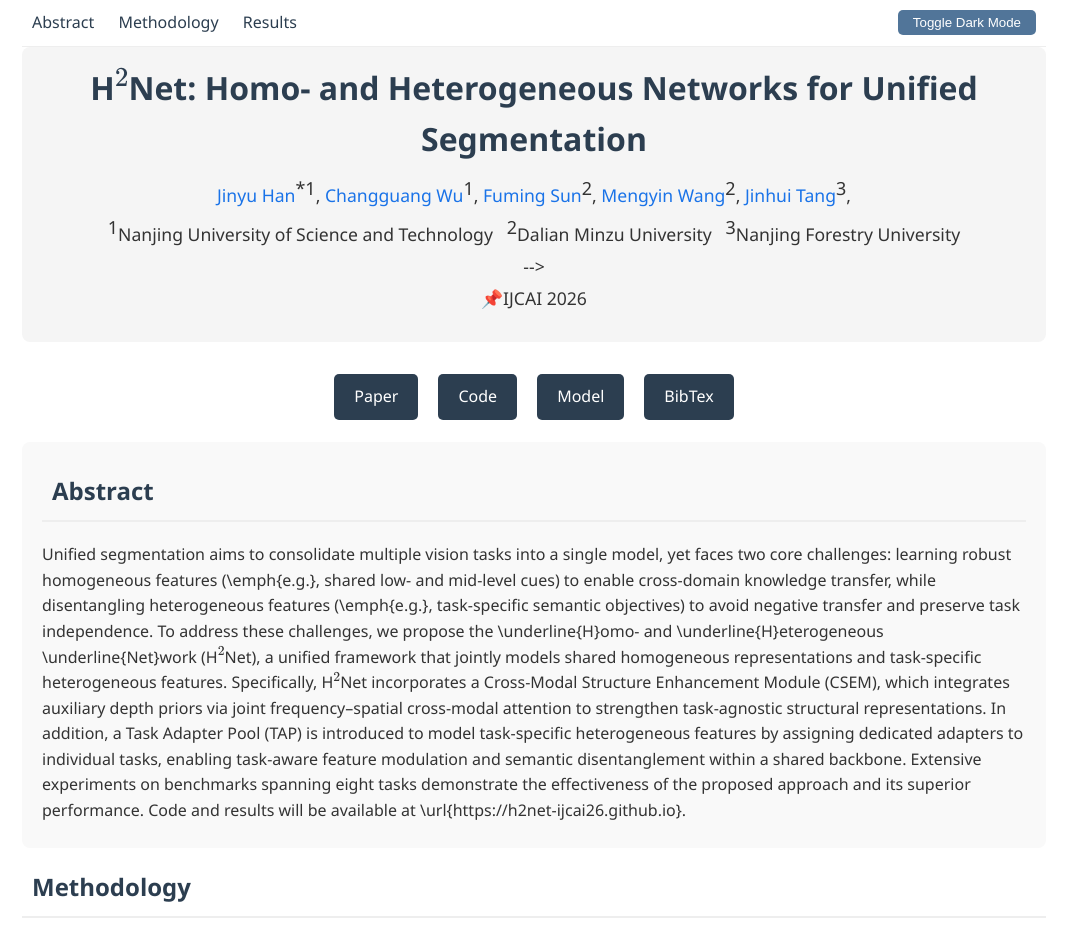
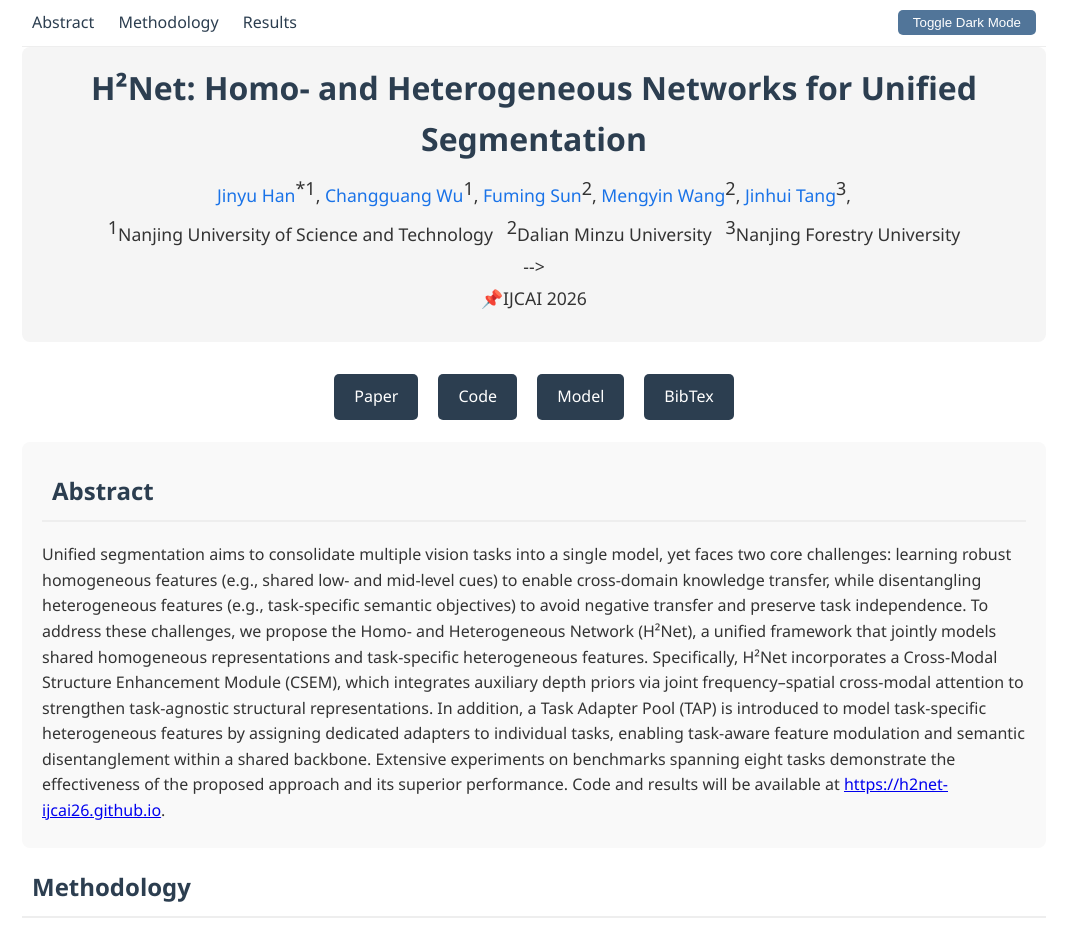
Before and after one commit to H2Net-IJCAI26/H2Net-IJCAI26.github.io, a plain HTML site: page index.html in a window 1280 px wide. Shown: the top 935 px of the page, without its empty margins (108-1175 px from the left). Drawn offline with nearby package versions, Linux system fonts and the light colour scheme.

Commit message:
Update index.html

```diff
--- a/index.html
+++ b/index.html
@@ -4,10 +4,10 @@
     <meta charset="UTF-8" />
     <meta name="viewport" content="width=device-width, initial-scale=1.0" />
     <!-- Main Step: Edit below title -->
-    <title>H$^2$Net: Homo- and Heterogeneous Networks for Unified Segmentation</title>
+    <title>H²Net: Homo- and Heterogeneous Networks for Unified Segmentation</title>
 
     <!-- SEO Meta Tags -->
-    <meta name="description" content="" />
+    <meta name="description" content="HANJINYU" />
     <meta
       name="keywords"
       content="research papers, academic papers, AI research, robotics research, machine learning, published papers, scientific papers, academic journals"
@@ -113,7 +113,7 @@
     -->
 
     <div class="header">
-      <h1>H$^2$Net: Homo- and Heterogeneous Networks for Unified Segmentation</h1>
+      <h1>H²Net: Homo- and Heterogeneous Networks for Unified Segmentation</h1>
       <div class="authors">
         <p>
           <a href="#">Jinyu Han</a><sup>*1</sup>,
@@ -185,8 +185,8 @@
     <div class="abstract" id="abstract">
       <h2>Abstract</h2>
       <!-- <p>123</p> -->
-      <p>Unified segmentation aims to consolidate multiple vision tasks into a single model, yet faces two core challenges: learning robust homogeneous features (\emph{e.g.}, shared low- and mid-level cues) to enable cross-domain knowledge transfer, while disentangling heterogeneous features (\emph{e.g.}, task-specific semantic objectives) to avoid negative transfer and preserve task independence.
-To address these challenges, we propose the \underline{H}omo- and \underline{H}eterogeneous \underline{Net}work (H$^2$Net), a unified framework that jointly models shared homogeneous representations and task-specific heterogeneous features. Specifically, H$^2$Net incorporates a Cross-Modal Structure Enhancement Module (CSEM), which integrates auxiliary depth priors via joint frequency–spatial cross-modal attention to strengthen task-agnostic structural representations. In addition, a Task Adapter Pool (TAP) is introduced to model task-specific heterogeneous features by assigning dedicated adapters to individual tasks, enabling task-aware feature modulation and semantic disentanglement within a shared backbone. Extensive experiments on benchmarks spanning eight tasks demonstrate the effectiveness of the proposed approach and its superior performance. Code and results will be available at \url{https://h2net-ijcai26.github.io}.</p>
+      <p>Unified segmentation aims to consolidate multiple vision tasks into a single model, yet faces two core challenges: learning robust homogeneous features (e.g., shared low- and mid-level cues) to enable cross-domain knowledge transfer, while disentangling heterogeneous features (e.g., task-specific semantic objectives) to avoid negative transfer and preserve task independence.
+To address these challenges, we propose the Homo- and Heterogeneous Network (H²Net), a unified framework that jointly models shared homogeneous representations and task-specific heterogeneous features. Specifically, H²Net incorporates a Cross-Modal Structure Enhancement Module (CSEM), which integrates auxiliary depth priors via joint frequency–spatial cross-modal attention to strengthen task-agnostic structural representations. In addition, a Task Adapter Pool (TAP) is introduced to model task-specific heterogeneous features by assigning dedicated adapters to individual tasks, enabling task-aware feature modulation and semantic disentanglement within a shared backbone. Extensive experiments on benchmarks spanning eight tasks demonstrate the effectiveness of the proposed approach and its superior performance. Code and results will be available at <a href="https://h2net-ijcai26.github.io" target="_blank">https://h2net-ijcai26.github.io</a>.</p>
     </div>
 
     <!-- Step 3 End: Add your paper abstract -->
```
